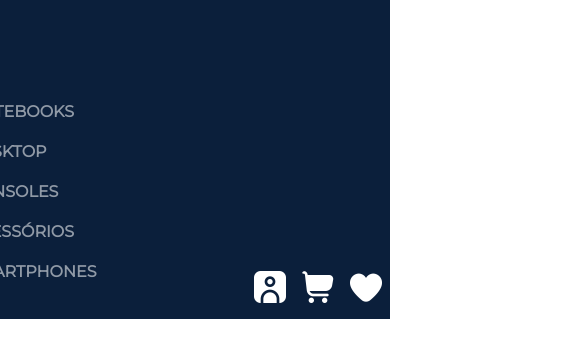
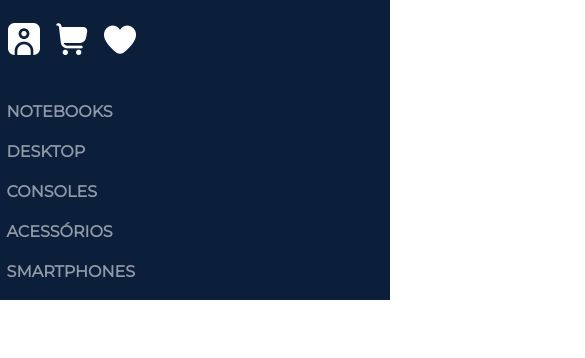
Before and after one commit to LucasFigueired0/Projeto_SA2_rascunho, a plain HTML site: page 02_navbar/index.html in a window 390 px wide. Both pictures are taken after a click on the button 28 px from the left and 173 px from the top of the page. Shown: the part 198-556 px from the top of the page, 585 px wide, since content can reach past the window. Drawn offline with nearby package versions, Linux system fonts and the light colour scheme.

Commit message:
navbar 90% completa

```diff
--- a/02_navbar/css/styles.css
+++ b/02_navbar/css/styles.css
@@ -23,7 +23,7 @@
     position: static;
     margin-top: 6rem;
     width: 40%;
-    margin-right: 24rem;
+    margin-right: 33rem;
 }
 
 /* Pesquisa------------------------------------------------------------------------------- */
@@ -74,6 +74,11 @@
     color: #fff;
 }
 
+.dropdown-menu .dropdown-item:hover
+{
+    color:black;
+}
+
 .dropdown-menu .dropdown-divider
 {
     background: #fff;
@@ -81,12 +86,18 @@
 
 .login_favoritos
 {
-    margin-top: -1.8rem;
+
+    margin-bottom: 1.5rem;
+    float: right;
+    height: 0.5rem;
+    position: absolute;
+    margin-left: 80%;
 }
 
 
 .login
 {
+    position: relative;
     width: 2rem;
     margin: 0.5rem;
     border-radius: 10%;
@@ -99,7 +110,17 @@
 
 /* ----------------------------------------------------------------------- */
 /*1500px */
-
+@media(max-width: 1550px)
+{
+    .nav-itens .navbar-nav
+    {
+        position: static;
+        margin-top: 6rem;
+        width: 40%;
+        margin-left: 2.5%;
+    }
+}
+/*  */
 @media(max-width: 1500px)
 {
     .nav-itens .navbar-nav
@@ -107,22 +128,11 @@
         position: static;
         margin-top: 6rem;
         width: 40%;
-        margin-right: 21rem;
+        margin-left: 5%;
     }
 
 }
 
-@media(max-width: 1550px)
-{
-    .nav-itens .navbar-nav
-    {
-        position: static;
-        margin-top: 6rem;
-        width: 40%;
-        margin-right: 22.5rem;
-    }
-}
-/*  */
 @media (max-width: 1450px)
 {
     .nav-itens .navbar-nav
@@ -130,7 +140,7 @@
         position: static;
         margin-top: 6rem;
         width: 40%;
-        margin-right: 19rem;
+        margin-left: 8%;
     }
 }
 
@@ -141,7 +151,7 @@
         position: static;
         margin-top: 6rem;
         width: 40%;
-        margin-right: 16.5rem;
+        margin-left: 10%;
     }
 }
 
@@ -152,7 +162,7 @@
         position: static;
         margin-top: 6rem;
         width: 40%;
-        margin-right: 15rem;
+        margin-left: 9%;
     }
 }
 @media(max-width: 1300px)
@@ -170,23 +180,22 @@
         position: static;
         margin-top: 6rem;
         width: 40%;
-        margin-left: 2rem;
+        margin-left: 4%;
     }
 
-    .login_favoritos
-    {
-        float: right;
-        margin-left: 5rem;
-    }
 
 }
 
 @media(max-width: 1250px)
 {
-    .navbar-pincipal
+    .nav-itens .navbar-nav
     {
-        width: 100%;
+        position: static;
+        margin-top: 6rem;
+        width: 40%;
+        margin-left: 2%;
     }
+
 }
 
 @media(max-width: 1200px)
@@ -196,7 +205,7 @@
         position: static;
         margin-top: 6rem;
         width: 40%;
-        margin-left: -2rem;
+        margin-left: 1%;
     }
     .navbar-pincipal
     {
--- a/02_navbar/index.html
+++ b/02_navbar/index.html
@@ -20,8 +20,8 @@
     <!-- Navbar -->
     <nav class="navbar navbar-expand-lg navbar-dark bg-primary-color">
         <div class="container navbar-pincipal">
+            <!-- Logo -->
             <a href="#" class="navbar-brand brand-img logo1"><img src="img/logo.png" alt="logo" width="150"></a>
-
             <!-- Botão pesquisa -->
             <div class="navbar pesq">
                 <form class="form-inline">
@@ -31,11 +31,17 @@
                   </svg></div></button>
                 </form>
             </div>
-            <!-- ---------------- -->
+            <!-- Ícones de login -->
+            <div class="d-flex login_favoritos">
+                <a href="#" class="d-flex align-items-center justify-content-center item_log"><img class="login"src="img/minha conta_branco.png" alt=""></span></a>
+                <a href="#" class="d-flex align-items-center justify-content-center item_log"><img class="login"src="img/carrinho_branco.png" alt=""></span></a>
+                <a href="#" class="d-flex align-items-center justify-content-center item_log"><img class="login" src="img/favoritos.png" alt=""></span></a>
+            </div>
             <!-- icones laterais -->
             <button class="navbar-toggler" type="button" data-toggle="collapse" data-target="#conteudoNavbarSuportado" aria-controls="conteudoNavbarSuportado" aria-expanded="false" aria-label="Alterna navegação">
                 <span class="navbar-toggler-icon"></span>
             </button>
+            <!-- --------------- -->
             <!-- para agrupar e esconder conteúdos navbar, de acordo com o breakpoint do pai. -->
             <nav class="collapse navbar-collapse lista nav-itens" id="conteudoNavbarSuportado">
                 <!-- Navbar -->
@@ -111,14 +117,6 @@
                     </li>
                 </ul>
             </div>
-            <!-- Ícones de login -->
-            <p class="mb-0 d-flex login_favoritos">
-                <a href="#" class="d-flex align-items-center justify-content-center item_log"><img class="login"src="img/minha conta_branco.png" alt=""></span></a>
-                <a href="#" class="d-flex align-items-center justify-content-center item_log"><img class="login"src="img/carrinho_branco.png" alt=""></span></a>
-                <a href="#" class="d-flex align-items-center justify-content-center item_log"><img class="login" src="img/favoritos.png" alt=""></span></a>
-
-            </p>
-            <!-- --------------- -->
         </div>
     </nav>
     <!--  -->
```
